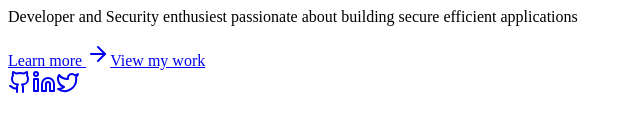
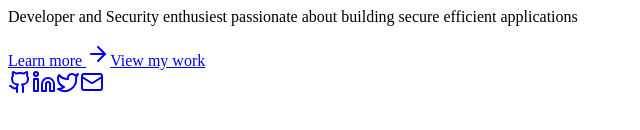
Before and after one commit to 5yndr0m/syndrom.me, a Next.js app: page / in a window 1280 px wide. Shown: the part 244-374 px from the top of the page, without its empty margins (0-640 px from the left). Built offline with nearby package versions, Linux system fonts and the light colour scheme.

Commit message:
feat: add mail to the social links

```diff
--- a/src/components/common/social-links.jsx
+++ b/src/components/common/social-links.jsx
@@ -22,6 +22,11 @@ export function SocialLinks() {
       name: "X",
       icon: <Twitter className="h-5 w-5" />,
       href: "https://x.com",
+    },
+    {
+      name: "Mail",
+      icon: <Mail className="h-5 w-5" />,
+      href: "mailto:sdilanjana21@gmail.com",
     },
   ]
 
```
